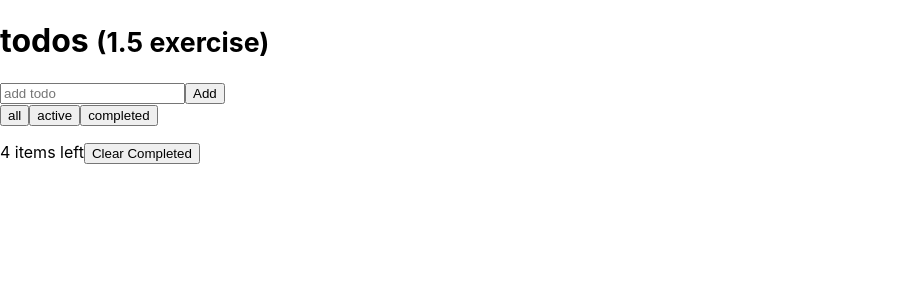
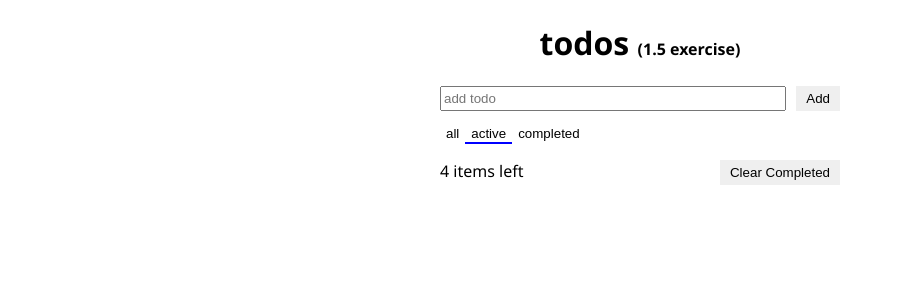
Before and after one commit to Combatd/React-Redux-TS, a React (Create React App) app in the folder step1-06/todolist/: page / in a window 1280 px wide. Shown: the top 300 px of the page, without its empty margins (0-903 px from the left). Built offline with nearby package versions, Linux system fonts and the light colour scheme.

Commit message:
Add classes to App.css

```diff
--- a/step1-06/todolist/src/App.css
+++ b/step1-06/todolist/src/App.css
@@ -36,3 +36,57 @@
     transform: rotate(360deg);
   }
 }
+
+body {
+  font-family: 'Segoe UI', Tahoma, Geneva, Verdana, sans-serif;
+  width: 400px;
+  margin: 20px auto;
+}
+
+h1 {
+  text-align: center;
+}
+
+small {
+  font-size: 0.5em;
+}
+
+.addTodo {
+  display: flex;
+}
+
+.textfield {
+  flex-grow: 1;
+  margin-right: 10px;
+}
+
+.submit {
+  border: none;
+  padding: 5px 10px;
+}
+
+.filter {
+  margin: 10px 0 0;
+}
+
+.filter button {
+  background: transparent;
+  border: none;
+}
+
+.filter .selected {
+  border-bottom: 2px solid blue;
+}
+
+.todos {
+  list-style: none;
+  padding: 0;
+}
+
+footer {
+  display: flex;
+}
+
+footer span {
+  flex-grow: 1;
+}
```
